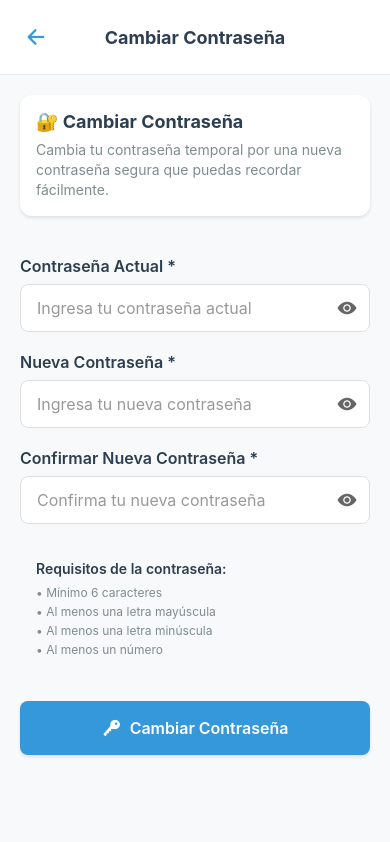
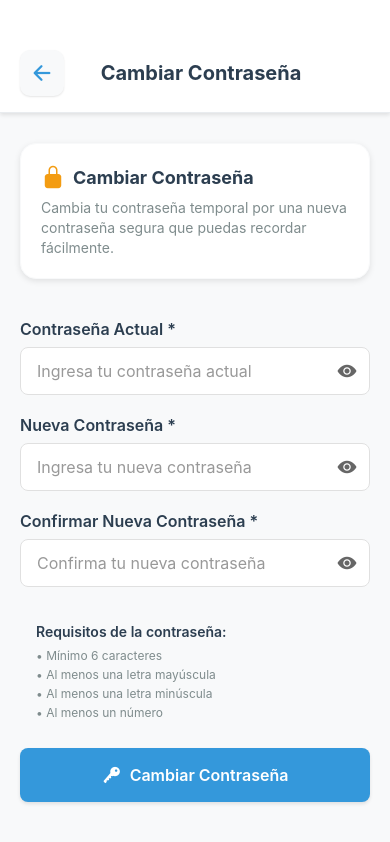
Before and after one commit to Miguel2314carvajal/APPDPO, a React Native app: screen /CambiarContrasena in a window 390 px wide. Built offline with nearby package versions, Linux system fonts and the light colour scheme.

Commit message:
Usuario Completo

```diff
--- a/app/(user)/cambiar-contrasena.tsx
+++ b/app/(user)/cambiar-contrasena.tsx
@@ -9,7 +9,8 @@ import {
   ActivityIndicator,
   ScrollView,
   KeyboardAvoidingView,
-  Platform
+  Platform,
+  SafeAreaView,
 } from 'react-native';
 import { useNavigation } from '@react-navigation/native';
 import { Ionicons } from '@expo/vector-icons';
@@ -99,6 +100,7 @@ export default function CambiarContrasena() {
   };
 
   return (
+    <SafeAreaView style={styles.container}>
       <KeyboardAvoidingView
         style={styles.container}
         behavior={Platform.OS === 'ios' ? 'padding' : 'height'}
@@ -119,7 +121,10 @@ export default function CambiarContrasena() {
           {/* Información */}
           <View style={styles.infoContainer}>
             <View style={styles.infoCard}>
-            <Text style={styles.infoTitle}>🔐 Cambiar Contraseña</Text>
+              <View style={styles.infoHeader}>
+                <Ionicons name="lock-closed" size={24} color="#f39c12" />
+                <Text style={styles.infoTitle}>Cambiar Contraseña</Text>
+              </View>
               <Text style={styles.infoText}>
                 Cambia tu contraseña temporal por una nueva contraseña segura que puedas recordar fácilmente.
               </Text>
@@ -249,6 +254,7 @@ export default function CambiarContrasena() {
           </View>
         </ScrollView>
       </KeyboardAvoidingView>
+    </SafeAreaView>
   );
 }
 
@@ -264,16 +270,30 @@ const styles = StyleSheet.create({
     flexDirection: 'row',
     alignItems: 'center',
     justifyContent: 'space-between',
-    padding: 20,
+    paddingHorizontal: 20,
+    paddingVertical: 16,
+    paddingTop: 50,
     backgroundColor: 'white',
     borderBottomWidth: 1,
     borderBottomColor: '#e9ecef',
+    shadowColor: '#000',
+    shadowOffset: { width: 0, height: 2 },
+    shadowOpacity: 0.1,
+    shadowRadius: 4,
+    elevation: 4,
   },
   backButton: {
-    padding: 4,
+    padding: 10,
+    borderRadius: 10,
+    backgroundColor: '#f8f9fa',
+    shadowColor: '#000',
+    shadowOffset: { width: 0, height: 1 },
+    shadowOpacity: 0.1,
+    shadowRadius: 2,
+    elevation: 2,
   },
   headerTitle: {
-    fontSize: 18,
+    fontSize: 20,
     fontWeight: 'bold',
     color: '#2c3e50',
   },
@@ -282,22 +302,30 @@ const styles = StyleSheet.create({
   },
   infoContainer: {
     padding: 20,
+    marginTop: 10,
   },
   infoCard: {
     backgroundColor: 'white',
-    padding: 16,
-    borderRadius: 12,
+    padding: 20,
+    borderRadius: 16,
     shadowColor: '#000',
     shadowOffset: { width: 0, height: 2 },
     shadowOpacity: 0.1,
-    shadowRadius: 3.84,
-    elevation: 5,
+    shadowRadius: 6,
+    elevation: 6,
+    borderWidth: 1,
+    borderColor: '#f8f9fa',
+  },
+  infoHeader: {
+    flexDirection: 'row',
+    alignItems: 'center',
+    marginBottom: 8,
   },
   infoTitle: {
     fontSize: 18,
     fontWeight: 'bold',
     color: '#2c3e50',
-    marginBottom: 8,
+    marginLeft: 8,
   },
   infoText: {
     fontSize: 14,
@@ -307,6 +335,7 @@ const styles = StyleSheet.create({
   formContainer: {
     padding: 20,
     paddingBottom: 40,
+    marginTop: 0,
   },
   inputContainer: {
     marginBottom: 20,
@@ -350,7 +379,7 @@ const styles = StyleSheet.create({
     backgroundColor: '#f8f9fa',
     padding: 16,
     borderRadius: 8,
-    marginBottom: 24,
+    marginBottom: 0,
   },
   requirementsTitle: {
     fontSize: 14,
@@ -370,6 +399,7 @@ const styles = StyleSheet.create({
     justifyContent: 'center',
     paddingVertical: 16,
     borderRadius: 8,
+    marginTop: 8,
     shadowColor: '#000',
     shadowOffset: { width: 0, height: 2 },
     shadowOpacity: 0.1,
--- a/app/(user)/carpeta-detalle.tsx
+++ b/app/(user)/carpeta-detalle.tsx
@@ -10,7 +10,8 @@ import {
   Linking,
   RefreshControl,
   PermissionsAndroid,
-  Platform
+  Platform,
+  SafeAreaView,
 } from 'react-native';
 import { useNavigation, useRoute } from '@react-navigation/native';
 import { Ionicons } from '@expo/vector-icons';
@@ -83,14 +84,14 @@ export default function CarpetaDetalle() {
   };
 
   const getFileIcon = (mimeType: string) => {
-    if (mimeType.includes('pdf')) return '📄';
-    if (mimeType.includes('image')) return '🖼️';
-    if (mimeType.includes('video')) return '🎥';
-    if (mimeType.includes('audio')) return '🎵';
-    if (mimeType.includes('word') || mimeType.includes('document')) return '📝';
-    if (mimeType.includes('excel') || mimeType.includes('spreadsheet')) return '📊';
-    if (mimeType.includes('powerpoint') || mimeType.includes('presentation')) return '📈';
-    return '📎';
+    if (mimeType.includes('pdf')) return 'document-text';
+    if (mimeType.includes('image')) return 'image';
+    if (mimeType.includes('video')) return 'videocam';
+    if (mimeType.includes('audio')) return 'musical-notes';
+    if (mimeType.includes('word') || mimeType.includes('document')) return 'document';
+    if (mimeType.includes('excel') || mimeType.includes('spreadsheet')) return 'grid';
+    if (mimeType.includes('powerpoint') || mimeType.includes('presentation')) return 'easel';
+    return 'document';
   };
 
   const requestStoragePermission = async () => {
@@ -312,6 +313,7 @@ export default function CarpetaDetalle() {
   }
 
   return (
+    <SafeAreaView style={styles.container}>
       <ScrollView
         style={styles.container}
         refreshControl={
@@ -337,7 +339,10 @@ export default function CarpetaDetalle() {
       {/* Información de la carpeta */}
       <View style={styles.folderInfo}>
         <View style={styles.infoCard}>
-          <Text style={styles.infoTitle}>📁 Información de la Carpeta</Text>
+          <View style={styles.infoHeader}>
+            <Ionicons name="folder" size={24} color="#f39c12" />
+            <Text style={styles.infoTitle}>Información de la Carpeta</Text>
+          </View>
           <Text style={styles.infoText}>
             <Text style={styles.infoLabel}>Creada:</Text> {new Date(folder.createdAt).toLocaleDateString('es-ES')}
           </Text>
@@ -352,11 +357,14 @@ export default function CarpetaDetalle() {
 
       {/* Lista de archivos */}
       <View style={styles.filesContainer}>
-        <Text style={styles.sectionTitle}>📎 Archivos</Text>
+        <View style={styles.sectionHeader}>
+          <Ionicons name="attach" size={20} color="#3498db" />
+          <Text style={styles.sectionTitle}>Archivos</Text>
+        </View>
 
         {!folder.files || folder.files.length === 0 ? (
           <View style={styles.emptyState}>
-            <Text style={styles.emptyStateIcon}>📎</Text>
+            <Ionicons name="folder-open" size={48} color="#f39c12" />
             <Text style={styles.emptyStateTitle}>No hay archivos</Text>
             <Text style={styles.emptyStateText}>
               Esta carpeta no contiene archivos aún.
@@ -372,11 +380,11 @@ export default function CarpetaDetalle() {
                   activeOpacity={0.7}
                 >
                   <View style={styles.fileIcon}>
-                    <Text style={styles.fileIconText}>{getFileIcon(file.mimeType)}</Text>
+                    <Ionicons name={getFileIcon(file.mimeType)} size={24} color="#3498db" />
                   </View>
 
                   <View style={styles.fileInfo}>
-                    <Text style={styles.fileName} numberOfLines={2}>
+                    <Text style={styles.fileName}>
                       {file.name}
                     </Text>
                     {file.description && (
@@ -398,14 +406,6 @@ export default function CarpetaDetalle() {
                     <Ionicons name="eye" size={18} color="#3498db" />
                     <Text style={styles.actionButtonText}>Abrir</Text>
                   </TouchableOpacity>
-
-                  <TouchableOpacity
-                    style={[styles.actionButton, styles.downloadButton]}
-                    onPress={() => downloadFile(file)}
-                  >
-                    <Ionicons name="download" size={18} color="#27ae60" />
-                    <Text style={[styles.actionButtonText, styles.downloadButtonText]}>Descargar</Text>
-                  </TouchableOpacity>
                 </View>
               </View>
             ))}
@@ -413,6 +413,7 @@ export default function CarpetaDetalle() {
         )}
       </View>
     </ScrollView>
+    </SafeAreaView>
   );
 }
 
@@ -457,12 +458,27 @@ const styles = StyleSheet.create({
   header: {
     flexDirection: 'row',
     alignItems: 'center',
-    padding: 20,
+    paddingHorizontal: 20,
+    paddingVertical: 16,
+    paddingTop: 50,
     backgroundColor: 'white',
     borderBottomWidth: 1,
     borderBottomColor: '#e9ecef',
+    shadowColor: '#000',
+    shadowOffset: { width: 0, height: 2 },
+    shadowOpacity: 0.1,
+    shadowRadius: 4,
+    elevation: 4,
   },
   backButton: {
+    padding: 10,
+    borderRadius: 10,
+    backgroundColor: '#f8f9fa',
+    shadowColor: '#000',
+    shadowOffset: { width: 0, height: 1 },
+    shadowOpacity: 0.1,
+    shadowRadius: 2,
+    elevation: 2,
     marginRight: 16,
   },
   headerInfo: {
@@ -491,11 +507,16 @@ const styles = StyleSheet.create({
     shadowRadius: 3.84,
     elevation: 5,
   },
+  infoHeader: {
+    flexDirection: 'row',
+    alignItems: 'center',
+    marginBottom: 12,
+  },
   infoTitle: {
     fontSize: 18,
     fontWeight: 'bold',
     color: '#2c3e50',
-    marginBottom: 12,
+    marginLeft: 8,
   },
   infoText: {
     fontSize: 14,
@@ -510,11 +531,16 @@ const styles = StyleSheet.create({
     padding: 20,
     paddingBottom: 40,
   },
+  sectionHeader: {
+    flexDirection: 'row',
+    alignItems: 'center',
+    marginBottom: 12,
+  },
   sectionTitle: {
     fontSize: 20,
     fontWeight: 'bold',
     color: '#2c3e50',
-    marginBottom: 16,
+    marginLeft: 8,
   },
   emptyState: {
     alignItems: 'center',
@@ -527,14 +553,11 @@ const styles = StyleSheet.create({
     shadowRadius: 3.84,
     elevation: 5,
   },
-  emptyStateIcon: {
-    fontSize: 48,
-    marginBottom: 16,
-  },
   emptyStateTitle: {
     fontSize: 18,
     fontWeight: 'bold',
     color: '#2c3e50',
+    marginTop: 16,
     marginBottom: 8,
     textAlign: 'center',
   },
@@ -548,21 +571,22 @@ const styles = StyleSheet.create({
     gap: 12,
   },
   fileCard: {
+    backgroundColor: 'white',
+    borderRadius: 12,
+    padding: 16,
+    marginBottom: 12,
     flexDirection: 'row',
     alignItems: 'center',
-    backgroundColor: 'white',
-    padding: 16,
-    borderRadius: 12,
     shadowColor: '#000',
     shadowOffset: { width: 0, height: 2 },
     shadowOpacity: 0.1,
-    shadowRadius: 3.84,
-    elevation: 5,
+    shadowRadius: 4,
+    elevation: 4,
   },
   fileInfoContainer: {
+    flex: 1,
     flexDirection: 'row',
     alignItems: 'center',
-    flex: 1,
   },
   fileIcon: {
     width: 50,
@@ -573,9 +597,6 @@ const styles = StyleSheet.create({
     alignItems: 'center',
     marginRight: 16,
   },
-  fileIconText: {
-    fontSize: 24,
-  },
   fileInfo: {
     flex: 1,
   },
@@ -584,6 +605,7 @@ const styles = StyleSheet.create({
     fontWeight: '600',
     color: '#2c3e50',
     marginBottom: 4,
+    flexWrap: 'wrap',
   },
   fileDescription: {
     fontSize: 14,
@@ -614,11 +636,4 @@ const styles = StyleSheet.create({
     fontWeight: '600',
     color: '#495057',
   },
-  downloadButton: {
-    backgroundColor: '#d4edda',
-    borderColor: '#c3e6cb',
-  },
-  downloadButtonText: {
-    color: '#155724',
-  },
 });
```
Lines whose indentation alone changed are shown as unchanged.
